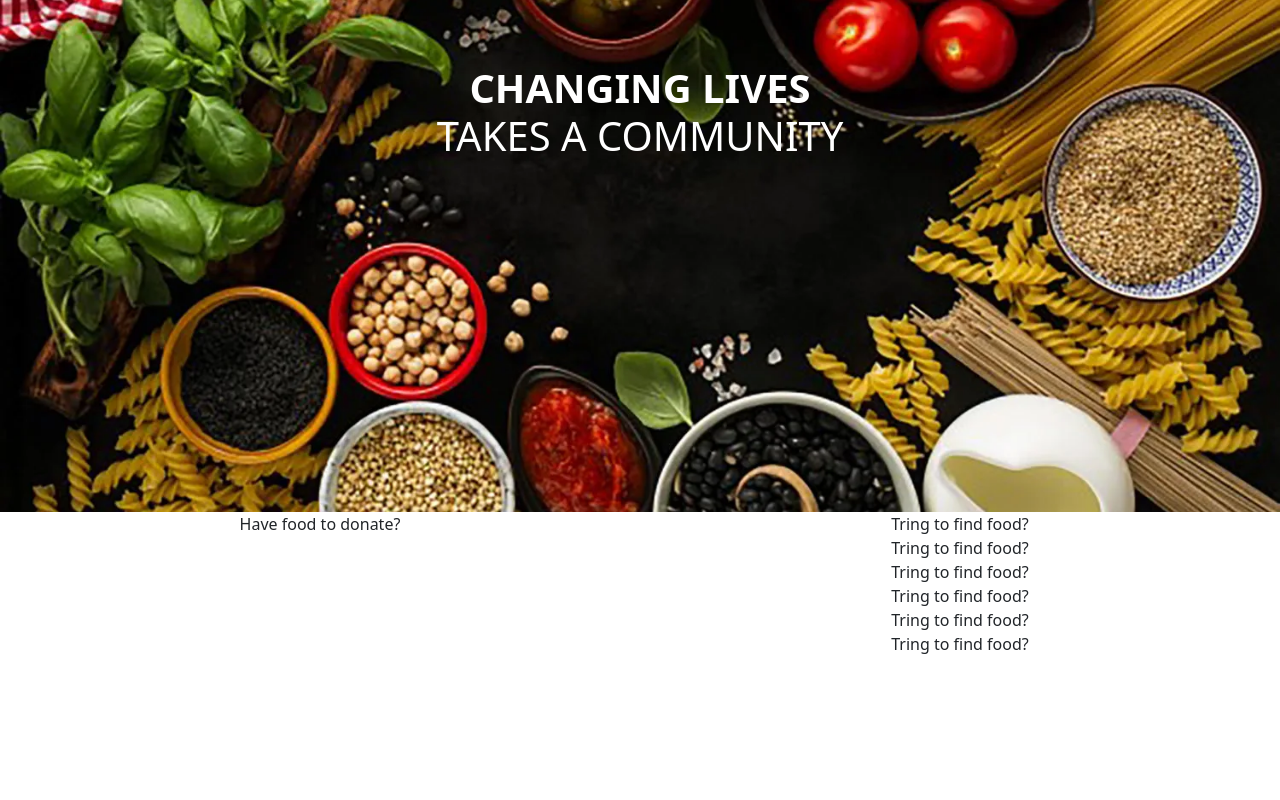
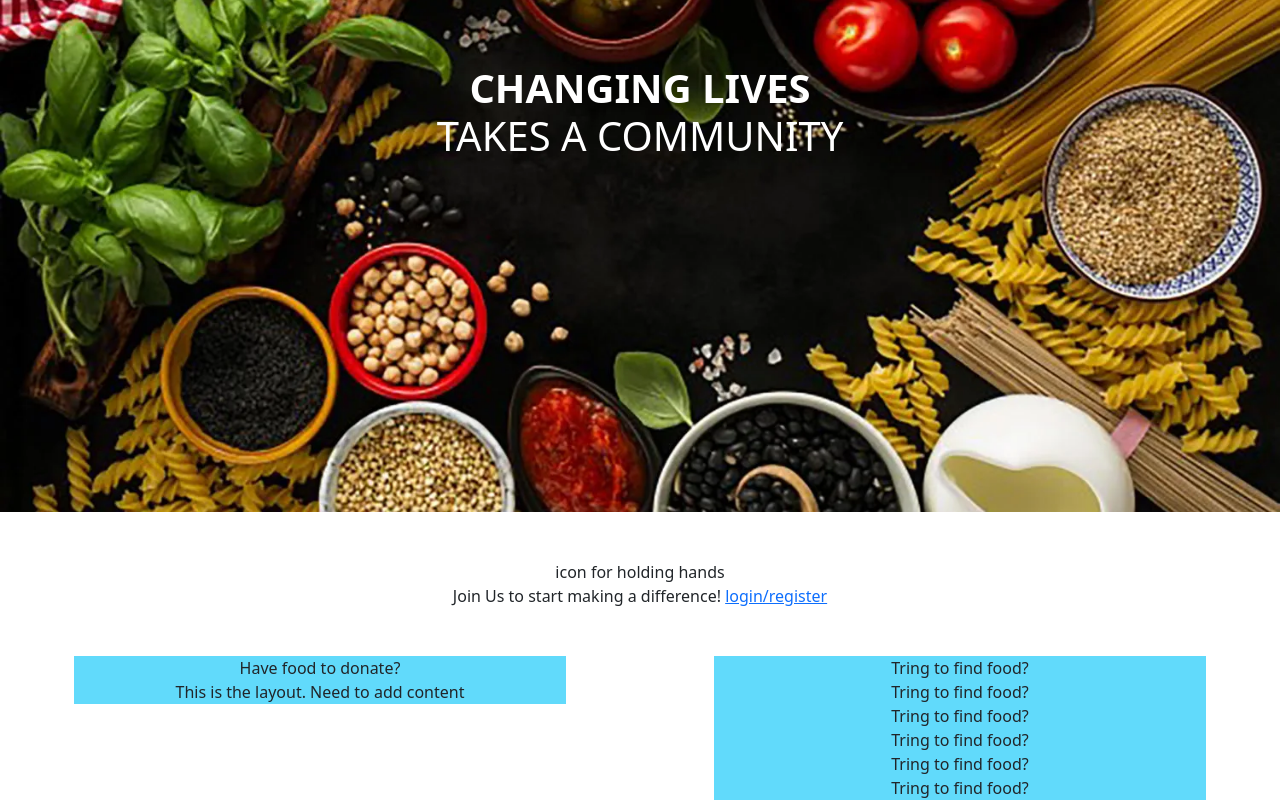
Before and after one commit to sreeharitha96/HungerSaviors, a React (Create React App) app: page / in a window 1280 px wide. Shown: the part 288-1088 px from the top of the page. Before the commit the page ends 944 px from the top, so only its background shows below. Built offline with nearby package versions, Linux system fonts and the light colour scheme.

Commit message:
added layout for donor and customer on landing page

```diff
--- a/package.json
+++ b/package.json
@@ -3,6 +3,11 @@
   "version": "0.1.0",
   "private": true,
   "dependencies": {
+    "@fortawesome/fontawesome-free": "^6.2.1",
+    "@fortawesome/fontawesome-svg-core": "^6.2.1",
+    "@fortawesome/free-regular-svg-icons": "^6.2.1",
+    "@fortawesome/free-solid-svg-icons": "^6.2.1",
+    "@fortawesome/react-fontawesome": "^0.2.0",
     "@testing-library/jest-dom": "^5.16.5",
     "@testing-library/react": "^13.4.0",
     "@testing-library/user-event": "^13.5.0",
--- a/src/landing-page/LandingDonate.js
+++ b/src/landing-page/LandingDonate.js
@@ -1,7 +1,8 @@
 function LandingDonate() {
     return(
         <>
-            Have food to donate?
+            Have food to donate?<br/>
+            This is the layout. Need to add content
         </>
     )
 }
--- a/src/landing-page/index.css
+++ b/src/landing-page/index.css
@@ -13,3 +13,7 @@
 .ws-logo{
     width:50px;
 }
+.ws-landing-card{
+    background-color: #61dafb;
+    width: 80%;
+}
--- a/src/landing-page/index.js
+++ b/src/landing-page/index.js
@@ -2,6 +2,8 @@ import "./index.css";
 import NavBar from "../navbar-component/index.js";
 import LandingDonate from "./LandingDonate.js";
 import LandingFind from "./LandingFind.js";
+import React from 'react';
+// import { FontAwesomeIcon } from '@fortawesome/fontawesome-free';
 
 function LandingPage() {
     return (
@@ -16,11 +18,20 @@ function LandingPage() {
             </div>
 
             <div className="row p-0 m-0">
-                <div className="col-6">
-                    <LandingDonate/>
+                <div className="p-5">
+                    {/*<FontAwesomeIcon icon="fa-solid fa-handshake-simple" />*/}
+                    icon for holding hands<br/>
+                    Join Us to start making a difference! <a href="#">login/register</a>
                 </div>
                 <div className="col-6">
-                    <LandingFind/>
+                    <div className="ws-landing-card d-inline-block">
+                        <LandingDonate/>
+                    </div>
+                </div>
+                <div className="col-6">
+                    <div className="ws-landing-card d-inline-block">
+                        <LandingFind/>
+                    </div>
                 </div>
             </div>
         </>
```
Also changed, not shown: 1 other file (tests, documents, lock files or other folders).
